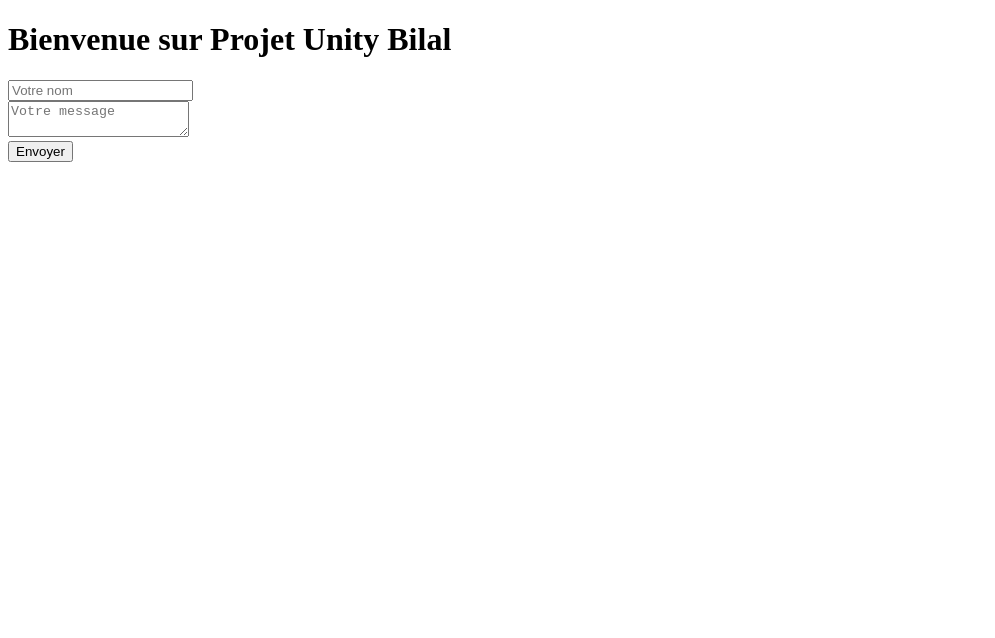
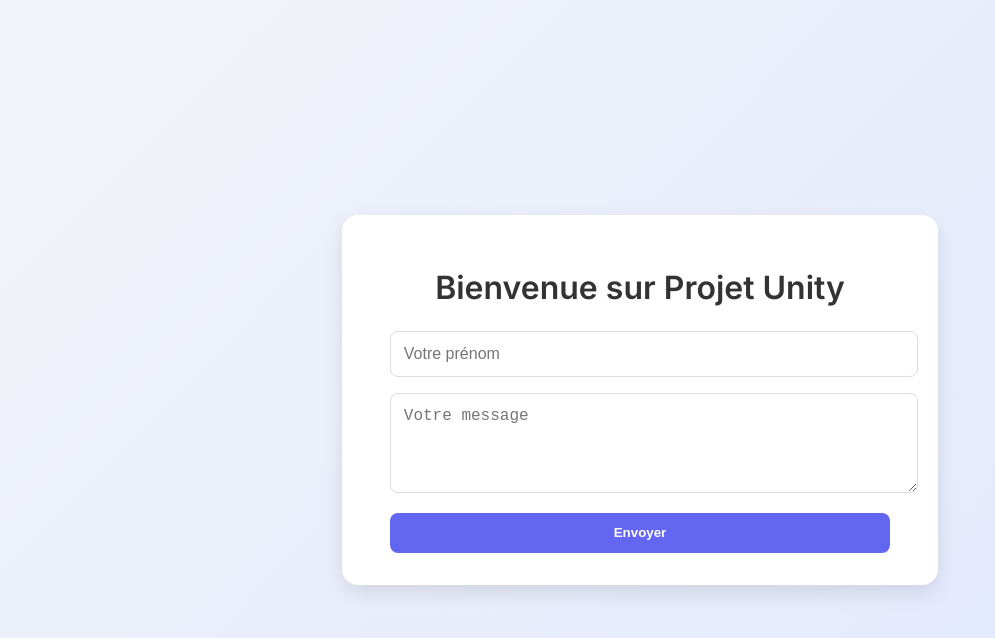
Before and after one commit to BilalDev263/projet-unity-bilal, a website: page public/index.html in a window 1280 px wide. Shown: the whole page, without its empty margins (0-995 px from the left). Drawn offline with Linux system fonts and the light colour scheme.

Commit message:
Amélioration de la page d'accueil

```diff
--- a/public/index.html
+++ b/public/index.html
@@ -1,17 +1,82 @@
 <!DOCTYPE html>
 <html lang="fr">
 <head>
-  <meta charset="UTF-8">
-  <title>Projet WebUnity</title>
+  <meta charset="UTF-8" />
+  <meta name="viewport" content="width=device-width, initial-scale=1.0" />
+  <title>Projet Unity – Ilias BENHARRAT</title>
+  <link href="https://fonts.googleapis.com/css2?family=Inter:wght@400;600&display=swap" rel="stylesheet">
+  <style>
+    body {
+      font-family: 'Inter', sans-serif;
+      background: linear-gradient(135deg, #f2f4f8, #e0e7ff);
+      display: flex;
+      align-items: center;
+      justify-content: center;
+      height: 100vh;
+      margin: 0;
+    }
+
+    .container {
+      background: white;
+      padding: 2rem 3rem;
+      border-radius: 16px;
+      box-shadow: 0 8px 20px rgba(0, 0, 0, 0.1);
+      width: 100%;
+      max-width: 500px;
+      animation: fadeIn 1s ease-out;
+    }
+
+    h1 {
+      text-align: center;
+      color: #333;
+      margin-bottom: 1.5rem;
+    }
+
+    input, textarea {
+      width: 100%;
+      padding: 0.8rem;
+      margin-bottom: 1rem;
+      border: 1px solid #ddd;
+      border-radius: 8px;
+      font-size: 1rem;
+    }
+
+    button {
+      width: 100%;
+      padding: 0.8rem;
+      background: #6366f1;
+      border: none;
+      color: white;
+      font-weight: 600;
+      border-radius: 8px;
+      cursor: pointer;
+      transition: background 0.3s ease;
+    }
+
+    button:hover {
+      background: #4f46e5;
+    }
+
+    @keyframes fadeIn {
+      from {
+        opacity: 0;
+        transform: translateY(10px);
+      }
+      to {
+        opacity: 1;
+        transform: translateY(0);
+      }
+    }
+  </style>
 </head>
 <body>
-  <h1>Bienvenue sur Projet Unity Bilal</h1>
-  <form action="/message" method="POST">
-    <input type="text" name="name" placeholder="Votre nom" required>
-    <br>
-    <textarea name="message" placeholder="Votre message" required></textarea>
-    <br>
-    <button type="submit">Envoyer</button>
-  </form>
+  <div class="container">
+    <h1>Bienvenue sur Projet Unity</h1>
+    <form action="/message" method="POST">
+      <input type="text" name="name" placeholder="Votre prénom" required />
+      <textarea name="message" placeholder="Votre message" rows="4" required></textarea>
+      <button type="submit">Envoyer</button>
+    </form>
+  </div>
 </body>
 </html>
```
